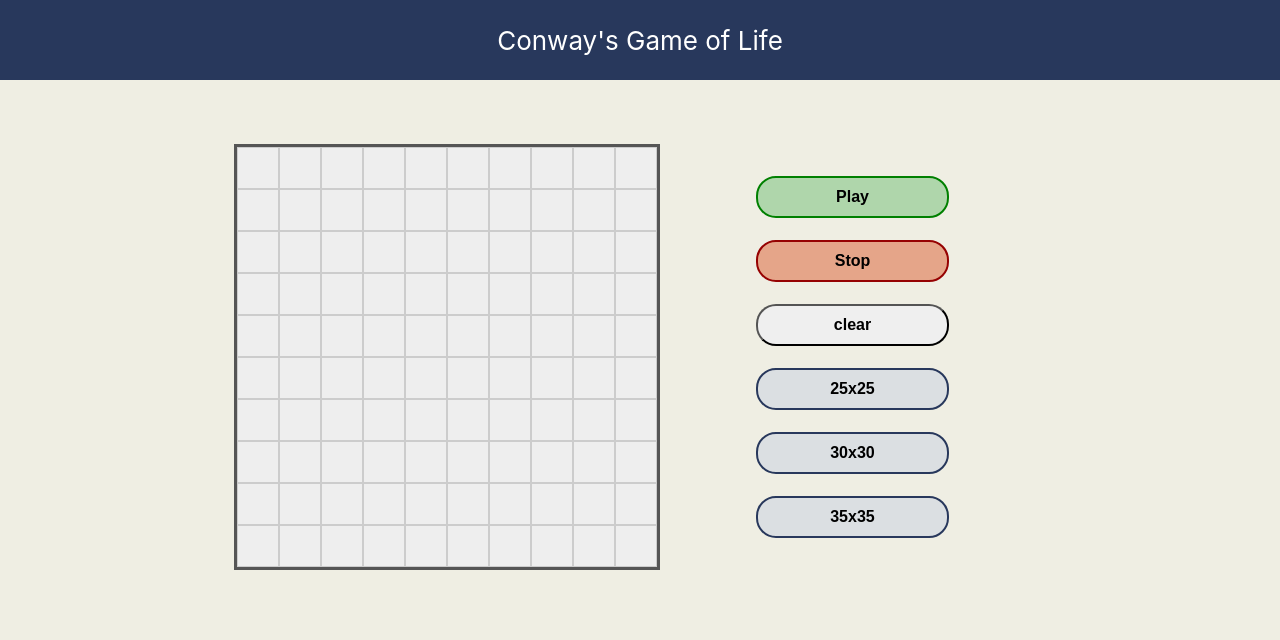
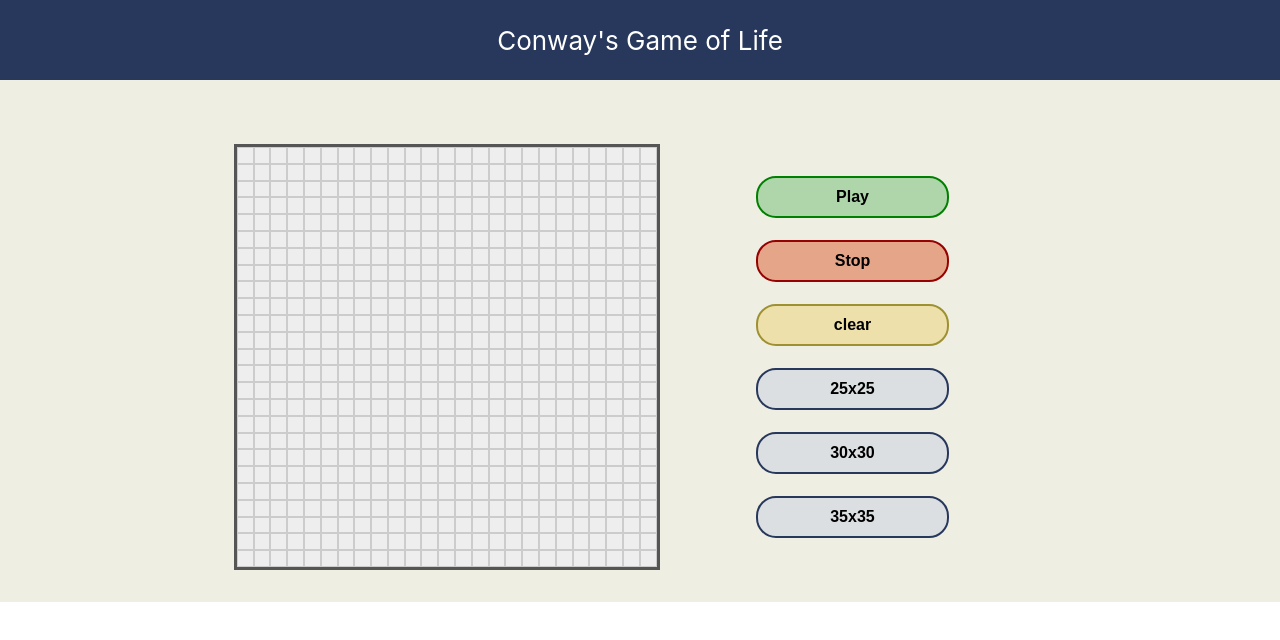
Before and after one commit to saharj/game_of_life, a React (Create React App) app: page / in a window 1280 px wide. Shown: the top 640 px of the page. Built offline with nearby package versions, Linux system fonts and the light colour scheme.

Commit message:
Change grid size

```diff
--- a/src/App.css
+++ b/src/App.css
@@ -1,7 +1,6 @@
 .App {
   text-align: center;
   background-color: #efeee3;
-  height: 100vh;
 }
 
 .App-header {
@@ -13,10 +12,6 @@
   justify-content: center;
   font-size: calc(10px + 2vmin);
   color: white;
-}
-
-.body {
-  height: 85vh;
 }
 
 .wrapper {
@@ -60,8 +55,8 @@
   background-color: #8eca8ea6;
   border: 2px solid green;
 }
-.pause {
-  background-color: #f1d264ab;
+.clear {
+  background-color: #efda8fab;
   border: 2px solid #9e9132;
 }
 .stop {
--- a/src/App.tsx
+++ b/src/App.tsx
@@ -1,12 +1,20 @@
+import { useState } from "react";
 import "./App.css";
 import Grids from "./components/grids"
 
 function App() {
+  const [row, setRow] = useState(25);
+  const [col, setCol] = useState(25);
+
+  const updateGrid = (r: number, c: number) => {
+    setRow(r);
+    setCol(c);
+  }
   return (
     <div className="App">
       <header className="App-header">Conway's Game of Life</header>
       <div className="body">
-        <Grids row={10} col={10} />
+        <Grids row={row} col={col} updateGrid={updateGrid} />
       </div>
     </div>
   );
--- a/src/components/grids.tsx
+++ b/src/components/grids.tsx
@@ -5,6 +5,7 @@ import useInterval from "./useInterval";
 export interface Props {
     row: number
     col: number
+    updateGrid: any
 }
 
 const Grids: React.FC<Props> = (props) => {
@@ -80,6 +81,10 @@ const Grids: React.FC<Props> = (props) => {
         };
     }
 
+    const onSizeClick = (r: number, c: number) => {
+        props.updateGrid(r, c);
+    }
+
     return (
         <div className="wrapper">
             <div className="grids">
@@ -102,9 +107,9 @@ const Grids: React.FC<Props> = (props) => {
                 <button className="play" onClick={onPlay}>Play</button>
                 <button className="stop" onClick={onPause}>Stop</button>
                 <button className="clear" onClick={onClear}>clear</button>
-                <button className="size">25x25</button>
-                <button className="size">30x30</button>
-                <button className="size">35x35</button>
+                <button className="size" onClick={() => onSizeClick(25, 25)}>25x25</button>
+                <button className="size" onClick={() => onSizeClick(30, 30)}>30x30</button>
+                <button className="size" onClick={() => onSizeClick(35, 35)}>35x35</button>
             </div>
         </div>
     );
```
